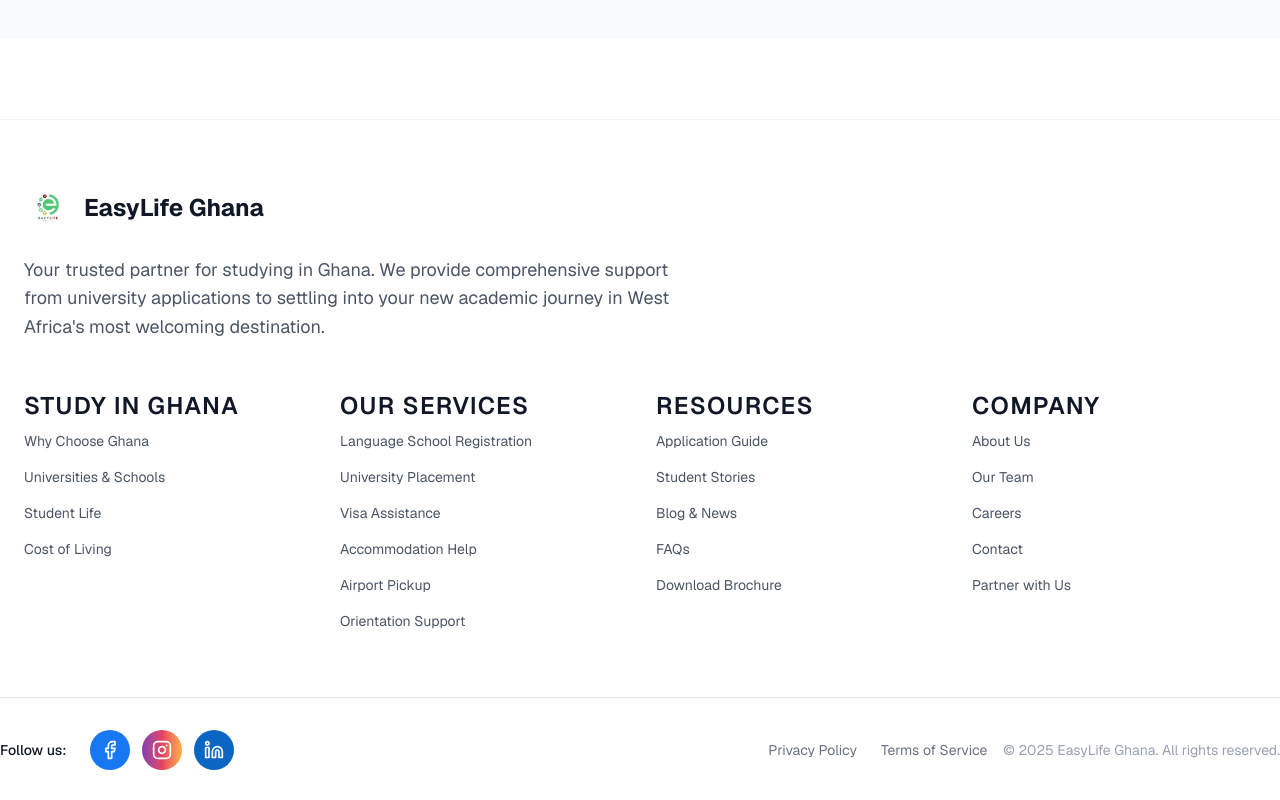
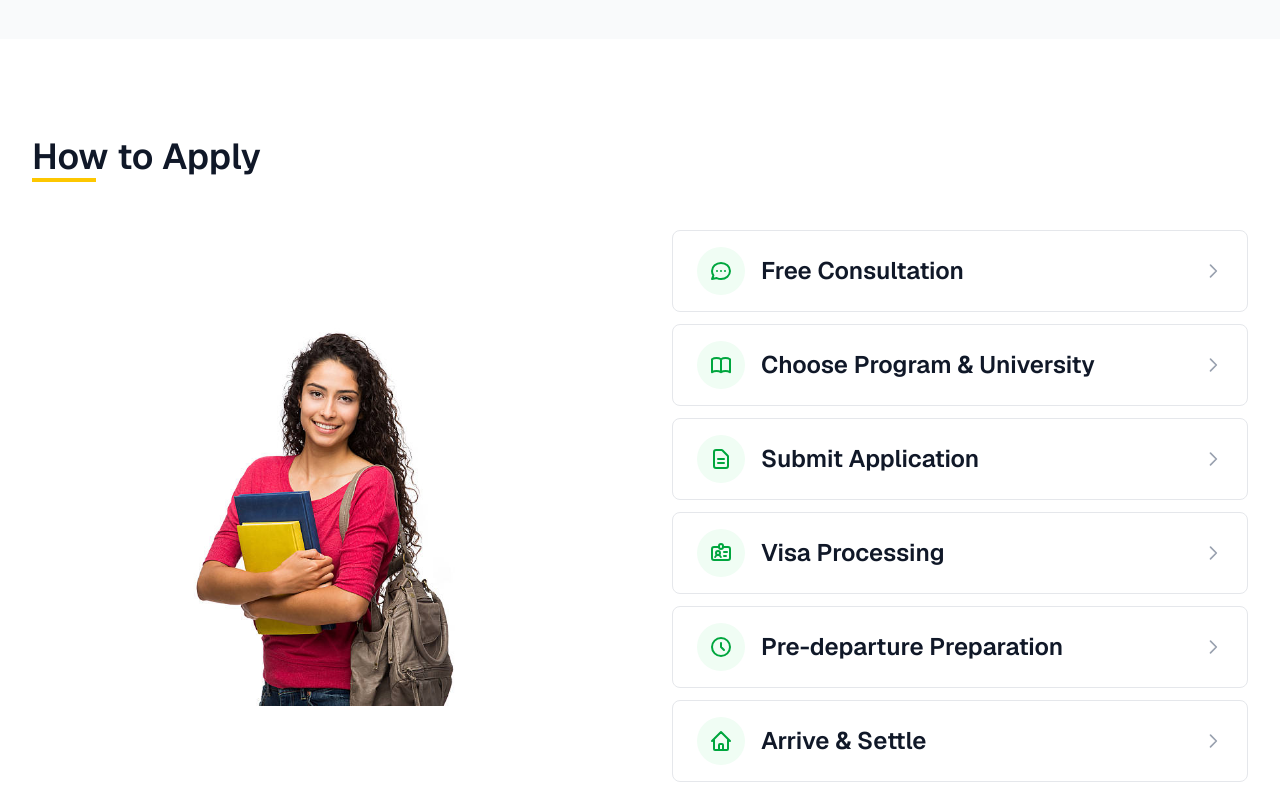
Before and after one commit to easylifegh/easylifegh-web, a Next.js app: page / in a window 1280 px wide. Shown: the part 1320-2120 px from the top of the page. Built offline with nearby package versions, Linux system fonts and the light colour scheme.

Commit message:
feat: application section

```diff
--- a/src/app/page.tsx
+++ b/src/app/page.tsx
@@ -1,11 +1,13 @@
 import HeroSection from "@/components/homepage/HeroSection"
 import WhyChooseGhana from "@/components/homepage/WhyChooseGhana"
+import ApplicationProcess from "@/components/homepage/ApplicationProcess"
 
 export default function Home() {
   return (
     <div className="min-h-screen bg-white">
       <HeroSection />
       <WhyChooseGhana />
+      <ApplicationProcess />
     </div>
   )
 }
--- a/src/components/homepage/ApplicationProcess.tsx
+++ b/src/components/homepage/ApplicationProcess.tsx
@@ -1,7 +1,192 @@
+"use client"
+
+import Link from "next/link"
+import { useTranslation } from "react-i18next"
+
 export default function ApplicationProcess() {
+  const { t } = useTranslation()
+
+  const steps = [
+    {
+      key: "consultation",
+      icon: (
+        <svg
+          className="w-6 h-6"
+          fill="none"
+          stroke="currentColor"
+          viewBox="0 0 24 24"
+        >
+          <path
+            strokeLinecap="round"
+            strokeLinejoin="round"
+            strokeWidth={2}
+            d="M8 12h.01M12 12h.01M16 12h.01M21 12c0 4.418-4.03 8-9 8a9.863 9.863 0 01-4.255-.949L3 20l1.395-3.72C3.512 15.042 3 13.574 3 12c0-4.418 4.03-8 9-8s9 3.582 9 8z"
+          />
+        </svg>
+      ),
+    },
+    {
+      key: "selection",
+      icon: (
+        <svg
+          className="w-6 h-6"
+          fill="none"
+          stroke="currentColor"
+          viewBox="0 0 24 24"
+        >
+          <path
+            strokeLinecap="round"
+            strokeLinejoin="round"
+            strokeWidth={2}
+            d="M12 6.253v13m0-13C10.832 5.477 9.246 5 7.5 5S4.168 5.477 3 6.253v13C4.168 18.477 5.754 18 7.5 18s3.332.477 4.5 1.253m0-13C13.168 5.477 14.754 5 16.5 5c1.747 0 3.332.477 4.5 1.253v13C19.832 18.477 18.247 18 16.5 18c-1.746 0-3.332.477-4.5 1.253"
+          />
+        </svg>
+      ),
+    },
+    {
+      key: "application",
+      icon: (
+        <svg
+          className="w-6 h-6"
+          fill="none"
+          stroke="currentColor"
+          viewBox="0 0 24 24"
+        >
+          <path
+            strokeLinecap="round"
+            strokeLinejoin="round"
+            strokeWidth={2}
+            d="M9 12h6m-6 4h6m2 5H7a2 2 0 01-2-2V5a2 2 0 012-2h5.586a1 1 0 01.707.293l5.414 5.414a1 1 0 01.293.707V19a2 2 0 01-2 2z"
+          />
+        </svg>
+      ),
+    },
+    {
+      key: "visa",
+      icon: (
+        <svg
+          className="w-6 h-6"
+          fill="none"
+          stroke="currentColor"
+          viewBox="0 0 24 24"
+        >
+          <path
+            strokeLinecap="round"
+            strokeLinejoin="round"
+            strokeWidth={2}
+            d="M10 6H5a2 2 0 00-2 2v9a2 2 0 002 2h14a2 2 0 002-2V8a2 2 0 00-2-2h-5m-4 0V5a2 2 0 114 0v1m-4 0a2 2 0 104 0m-5 8a2 2 0 100-4 2 2 0 000 4zm0 0c1.306 0 2.417.835 2.83 2M9 14a3.001 3.001 0 00-2.83 2M15 11h3m-3 4h2"
+          />
+        </svg>
+      ),
+    },
+    {
+      key: "preparation",
+      icon: (
+        <svg
+          className="w-6 h-6"
+          fill="none"
+          stroke="currentColor"
+          viewBox="0 0 24 24"
+        >
+          <path
+            strokeLinecap="round"
+            strokeLinejoin="round"
+            strokeWidth={2}
+            d="M12 8v4l3 3m6-3a9 9 0 11-18 0 9 9 0 0118 0z"
+          />
+        </svg>
+      ),
+    },
+    {
+      key: "arrival",
+      icon: (
+        <svg
+          className="w-6 h-6"
+          fill="none"
+          stroke="currentColor"
+          viewBox="0 0 24 24"
+        >
+          <path
+            strokeLinecap="round"
+            strokeLinejoin="round"
+            strokeWidth={2}
+            d="M3 12l2-2m0 0l7-7 7 7M5 10v10a1 1 0 001 1h3m10-11l2 2m-2-2v10a1 1 0 01-1 1h-3m-6 0a1 1 0 001-1v-4a1 1 0 011-1h2a1 1 0 011 1v4a1 1 0 001 1m-6 0h6"
+          />
+        </svg>
+      ),
+    },
+  ]
+
   return (
-    <section>
-      <h1>Application Process</h1>
+    <section className="py-16 lg:py-24 bg-white">
+      <div className="container mx-auto px-6 lg:px-8 max-w-7xl">
+        {/* Title - Above everything on large screens */}
+        <div className="hidden lg:block mb-12">
+          <h2 className="text-3xl lg:text-4xl font-bold text-gray-900 mb-4">
+            {t("applicationProcess.title")}
+          </h2>
+          <div className="w-16 h-1 bg-yellow-400"></div>
+        </div>
+
+        <div className="grid lg:grid-cols-2 gap-12 lg:gap-16 items-center">
+          {/* Left Side - Image */}
+          <div className="order-2 lg:order-1 flex items-center justify-center">
+            <div className="relative max-w-md mx-auto">
+              <img
+                src="/person.png"
+                alt="Application process illustration"
+                className="w-full h-auto object-contain"
+                style={{ maxHeight: "400px" }}
+              />
+            </div>
+          </div>
+
+          {/* Right Side - Steps */}
+          <div className="order-1 lg:order-2">
+            {/* Title for mobile/tablet only */}
+            <div className="lg:hidden mb-12 text-center">
+              <h2 className="text-3xl font-bold text-gray-900 mb-4">
+                {t("applicationProcess.title")}
+              </h2>
+              <div className="w-16 h-1 bg-yellow-400 mx-auto"></div>
+            </div>
+
+            <div className="space-y-3">
+              {steps.map(step => (
+                <Link
+                  key={step.key}
+                  href="/login"
+                  className="group block bg-white border border-gray-200 rounded-lg hover:border-green-300 transition-colors duration-200"
+                >
+                  <div className="px-6 py-4 flex items-center space-x-4">
+                    <div className="w-12 h-12 bg-green-50 rounded-full flex items-center justify-center text-green-600 group-hover:bg-green-100 transition-colors duration-200 flex-shrink-0">
+                      {step.icon}
+                    </div>
+                    <div className="flex-1">
+                      <h3 className="text-lg font-semibold text-gray-900 group-hover:text-green-700 transition-colors duration-200">
+                        {t(`applicationProcess.steps.${step.key}.title`)}
+                      </h3>
+                    </div>
+                    <svg
+                      className="w-5 h-5 text-gray-400 group-hover:text-green-600 transition-colors duration-200"
+                      fill="none"
+                      stroke="currentColor"
+                      viewBox="0 0 24 24"
+                    >
+                      <path
+                        strokeLinecap="round"
+                        strokeLinejoin="round"
+                        strokeWidth={2}
+                        d="M9 5l7 7-7 7"
+                      />
+                    </svg>
+                  </div>
+                </Link>
+              ))}
+            </div>
+          </div>
+        </div>
+      </div>
     </section>
   )
 }
--- a/src/locales/en/translation.json
+++ b/src/locales/en/translation.json
@@ -272,6 +272,35 @@
     },
     "learnMore": "Learn more"
   },
+  "applicationProcess": {
+    "title": "How to Apply",
+    "steps": {
+      "consultation": {
+        "title": "Free Consultation",
+        "description": "Discuss your goals, preferences, and academic background with our expert counselors"
+      },
+      "selection": {
+        "title": "Choose Program & University",
+        "description": "Select the best university and program that matches your career aspirations"
+      },
+      "application": {
+        "title": "Submit Application",
+        "description": "Complete your university application with our guidance and document support"
+      },
+      "visa": {
+        "title": "Visa Processing",
+        "description": "Get assistance with your student visa application and documentation"
+      },
+      "preparation": {
+        "title": "Pre-departure Preparation",
+        "description": "Arrange accommodation, airport pickup, and orientation programs"
+      },
+      "arrival": {
+        "title": "Arrive & Settle",
+        "description": "Land in Ghana and begin your academic journey with ongoing support"
+      }
+    }
+  },
   "footer": {
     "description": "Your trusted partner for studying in Ghana. We provide comprehensive support from university applications to settling into your new academic journey in West Africa's most welcoming destination.",
     "followUs": "Follow us:",
--- a/src/locales/es/translation.json
+++ b/src/locales/es/translation.json
@@ -272,6 +272,35 @@
     },
     "learnMore": "Aprende más"
   },
+  "applicationProcess": {
+    "title": "Cómo aplicar",
+    "steps": {
+      "consultation": {
+        "title": "Consulta gratuita",
+        "description": "Discute tus objetivos, preferencias y antecedentes académicos con nuestros consejeros expertos"
+      },
+      "selection": {
+        "title": "Elegir programa y universidad",
+        "description": "Selecciona la mejor universidad y programa que coincida con tus aspiraciones profesionales"
+      },
+      "application": {
+        "title": "Enviar aplicación",
+        "description": "Completa tu aplicación universitaria con nuestra guía y soporte documental"
+      },
+      "visa": {
+        "title": "Procesamiento de visa",
+        "description": "Obtén asistencia con tu aplicación de visa de estudiante y documentación"
+      },
+      "preparation": {
+        "title": "Preparación pre-partida",
+        "description": "Organiza alojamiento, recogida en aeropuerto y programas de orientación"
+      },
+      "arrival": {
+        "title": "Llegar y establecerse",
+        "description": "Aterriza en Ghana y comienza tu jornada académica con soporte continuo"
+      }
+    }
+  },
   "footer": {
     "description": "Tu socio de confianza para estudiar en Ghana. Proporcionamos apoyo integral desde las aplicaciones universitarias hasta establecerte en tu nuevo viaje académico en el destino más acogedor de África Occidental.",
     "followUs": "Síguenos:",
--- a/src/locales/fr/translation.json
+++ b/src/locales/fr/translation.json
@@ -272,6 +272,35 @@
     },
     "learnMore": "En savoir plus"
   },
+  "applicationProcess": {
+    "title": "Comment postuler",
+    "steps": {
+      "consultation": {
+        "title": "Consultation gratuite",
+        "description": "Discutez de vos objectifs, préférences et antécédents académiques avec nos conseillers experts"
+      },
+      "selection": {
+        "title": "Choisir programme et université",
+        "description": "Sélectionnez la meilleure université et programme qui correspond à vos aspirations de carrière"
+      },
+      "application": {
+        "title": "Soumettre candidature",
+        "description": "Complétez votre candidature universitaire avec nos conseils et support documentaire"
+      },
+      "visa": {
+        "title": "Traitement du visa",
+        "description": "Obtenez de l'aide pour votre demande de visa étudiant et la documentation"
+      },
+      "preparation": {
+        "title": "Préparation avant départ",
+        "description": "Organisez l'hébergement, le transfert aéroport et les programmes d'orientation"
+      },
+      "arrival": {
+        "title": "Arriver et s'installer",
+        "description": "Atterrissez au Ghana et commencez votre parcours académique avec un soutien continu"
+      }
+    }
+  },
   "footer": {
     "description": "Votre partenaire de confiance pour étudier au Ghana. Nous fournissons un support complet depuis les candidatures universitaires jusqu'à l'installation dans votre nouveau parcours académique dans la destination la plus accueillante d'Afrique de l'Ouest.",
     "followUs": "Suivez-nous :",
```
Also changed, not shown: public/flag.png (added), public/person.png (added).
